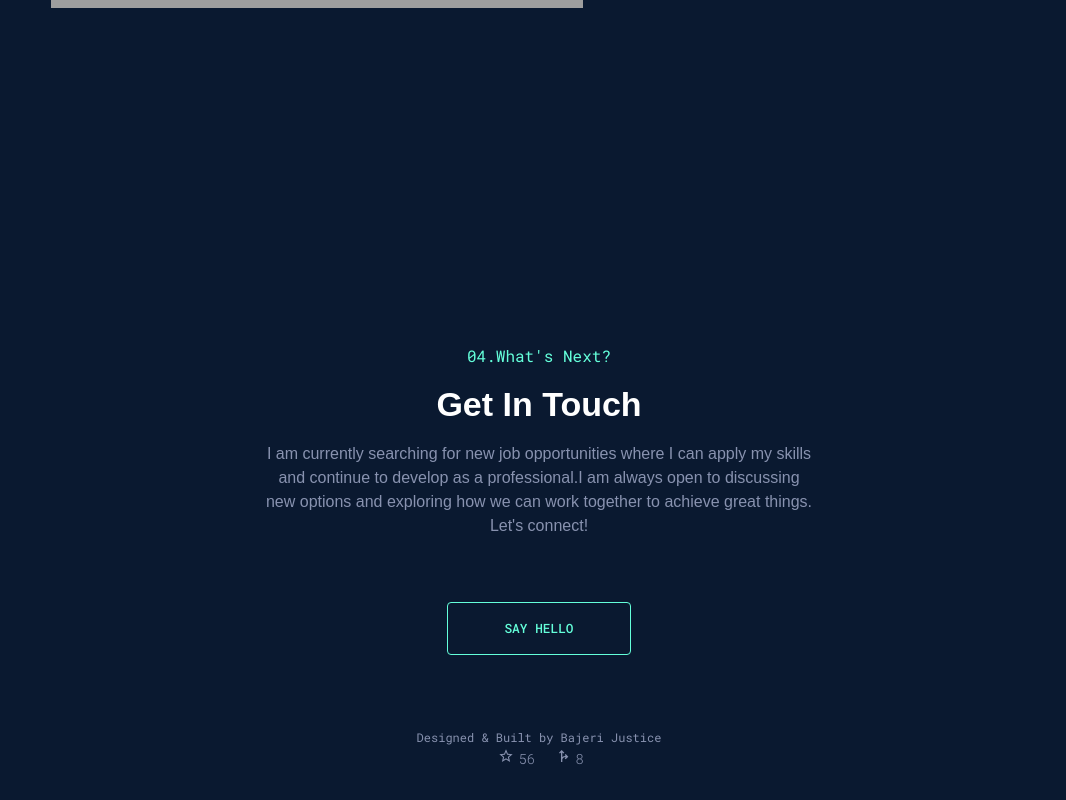
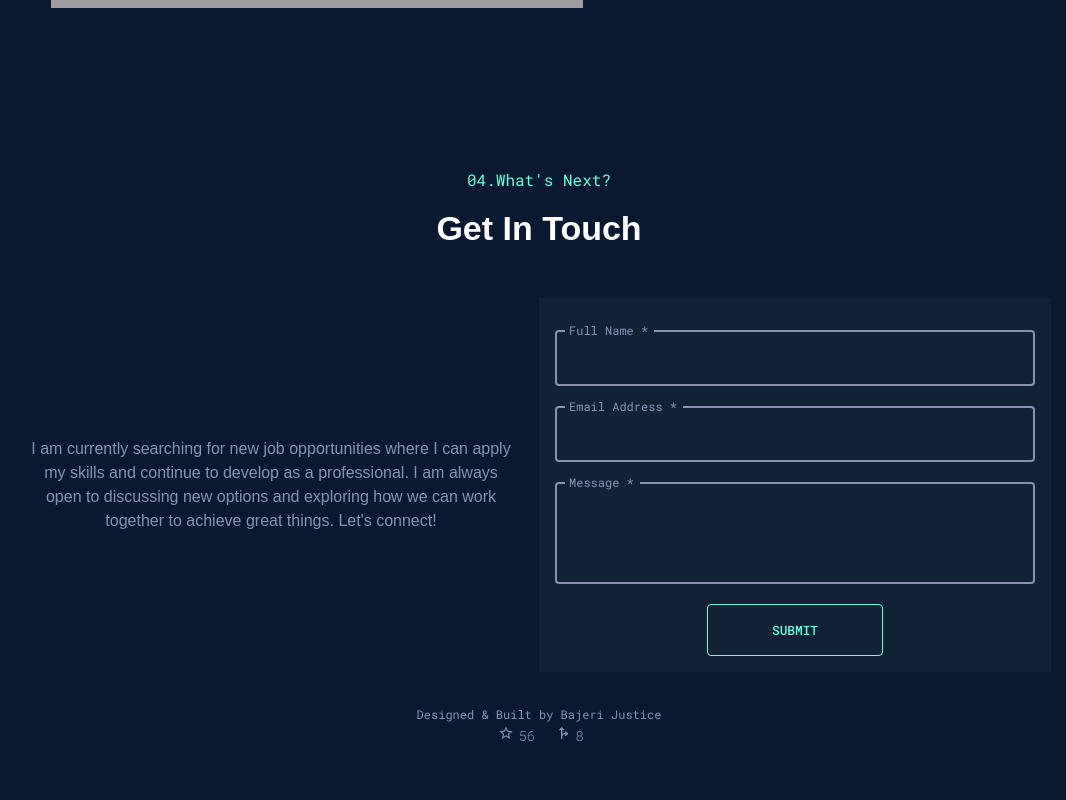
Before and after one commit to Strangeal/bajeri-potfolio, a React (Create React App) app: page /#contact in a window 1280 px wide. Shown: the part 3438-4238 px from the top of the page, without its empty margins (101-1167 px from the left). After the commit the page ends 4215 px from the top, so only its background shows below. Built offline with nearby package versions, Linux system fonts and the light colour scheme; grey boxes are pictures that could not be loaded.

Commit message:
import form component in conatct

```diff
--- a/src/pages/Contact.js
+++ b/src/pages/Contact.js
@@ -12,6 +12,7 @@ import { Link } from "react-router-dom";
 import StarOutlineIcon from "@mui/icons-material/StarOutline";
 import ForkRightIcon from "@mui/icons-material/ForkRight";
 import data from "../db/data";
+import Form from "../components/Form";
 
 const Contact = () => {
   const styles = {
@@ -27,42 +28,56 @@ const Contact = () => {
     },
   };
   return (
-    <Container id="contact">
-      <Grid container>
-        <Grid
-          item
-          xs={12}
-          sx={{
-            textAlign: "center",
-            mx: { xs: 4 },
-            mt: { md: "6rem", mmd: "7rem", lg: "8rem", xl: "11rem" },
-          }}
+    <Container id="contact" sx={{ px: { xs: 6, sm: 7, xl: 0 }, pl: { xl: 0 } }}>
+      <Typography
+        variant="body1"
+        component="h6"
+        sx={{ color: "#64ffda", textAlign: "center" }}
       >
-          <Typography variant="body1" component="h6" sx={{ color: "#64ffda" }}>
         <Typography variant="span">04.</Typography>
         What's Next?
       </Typography>
       <Typography
         variant="h4"
-            sx={{ fontFamily: "sans-serif", fontWeight: 800, my: 2, px: 5 }}
+        sx={{
+          fontFamily: "sans-serif",
+          fontWeight: 800,
+          my: 2,
+          textAlign: "center",
+          mb: { md: "3rem" },
+        }}
       >
         Get In Touch
       </Typography>
+
+      <Grid container sx={{ display: { md: "flex" } }}>
+        <Grid
+          item
+          xs={12}
+          md={6}
+          sx={{
+            textAlign: "center",
+            m: "auto",
+            // mt: { md: "6rem", mmd: "7rem", lg: "8rem", xl: "11rem" },
+          }}
+        >
           <Typography
             sx={{
               fontFamily: "sans-serif",
               fontWeight: 300,
               textAlign: "center",
-              mb: { xxs: 3, md: 8 },
+
               color: "#8892af",
-              width: { md: "70%", lg: "60%" },
-              mx: "auto",
+              // width: { md: "70%", lg: "60%" },
+              m: "auto",
+              mr: { mmd: 3 },
+              // ml: { mmd: 0 },
             }}
           >
             I am currently searching for new job opportunities where I can apply
-            my skills and continue to develop as a professional.I am always open
-            to discussing new options and exploring how we can work together to
-            achieve great things. Let's connect!
+            my skills and continue to develop as a professional. I am always
+            open to discussing new options and exploring how we can work
+            together to achieve great things. Let's connect!
           </Typography>
 
           <Link
@@ -71,11 +86,34 @@ const Contact = () => {
           >
             <Button
               className="btn"
-              sx={{ py: { xxs: 1.8 }, px: { xxs: 7 }, mb: 5 }}
+              sx={{
+                py: { xxs: 1.8 },
+                px: { xxs: 7 },
+                mt: { xxs: 3, md: 8 },
+                mb: 5,
+                display: { xxs: "inline", md: "none" },
+              }}
             >
               Say Hello
             </Button>
           </Link>
+        </Grid>
+        <Grid
+          item
+          xs={12}
+          md={6}
+          sx={{
+            color: "#8892af",
+            textAlign: "center",
+            // mt: { md: "6rem", mmd: "7rem", lg: "8rem", xl: "11rem" },
+          }}
+        >
+          <div>
+            <Form />
+          </div>
+        </Grid>
+      </Grid>
+
       <footer>
         <List
           sx={{
@@ -124,7 +162,7 @@ const Contact = () => {
           </ListItem>
         </List>
 
-            <Box sx={{ mx: 5 }}>
+        <Box sx={{ mx: 5, textAlign: "center" }}>
           <Typography variant="body2" sx={{ color: "#64ffda" }}>
             <Link
               to="https://github.com/strangeal"
@@ -152,8 +190,6 @@ const Contact = () => {
           </Typography>
         </Box>
       </footer>
-        </Grid>
-      </Grid>
     </Container>
   );
 };
```
Lines whose indentation alone changed are shown as unchanged.
